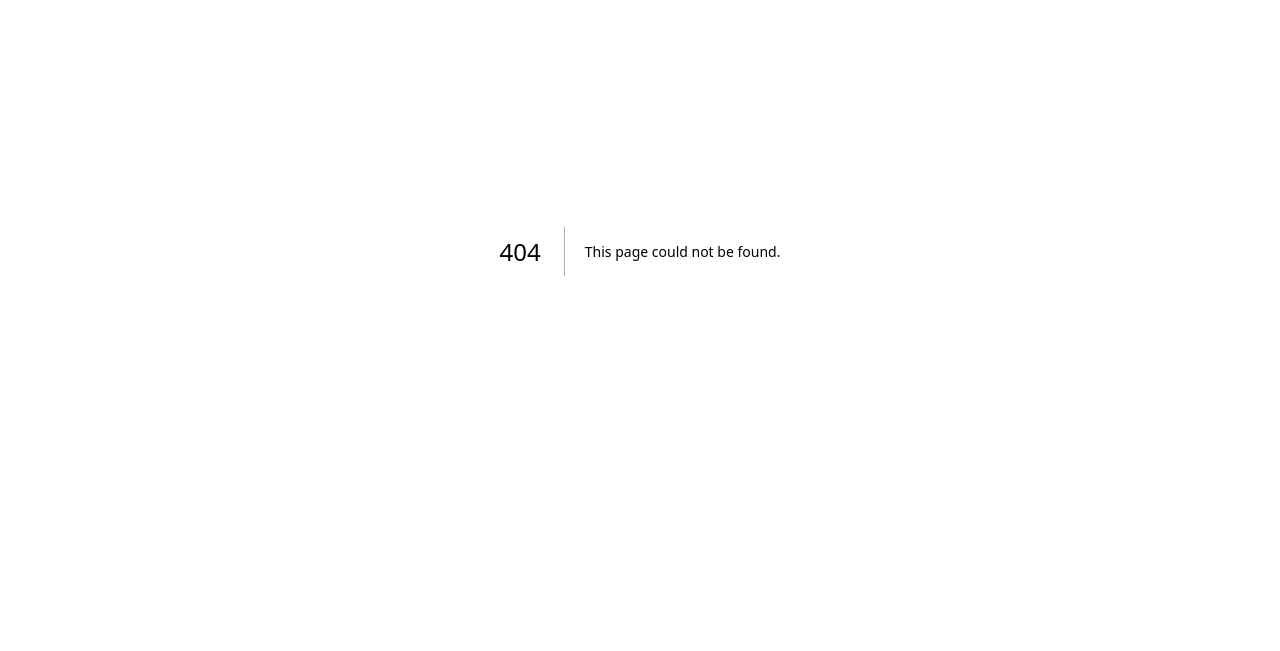
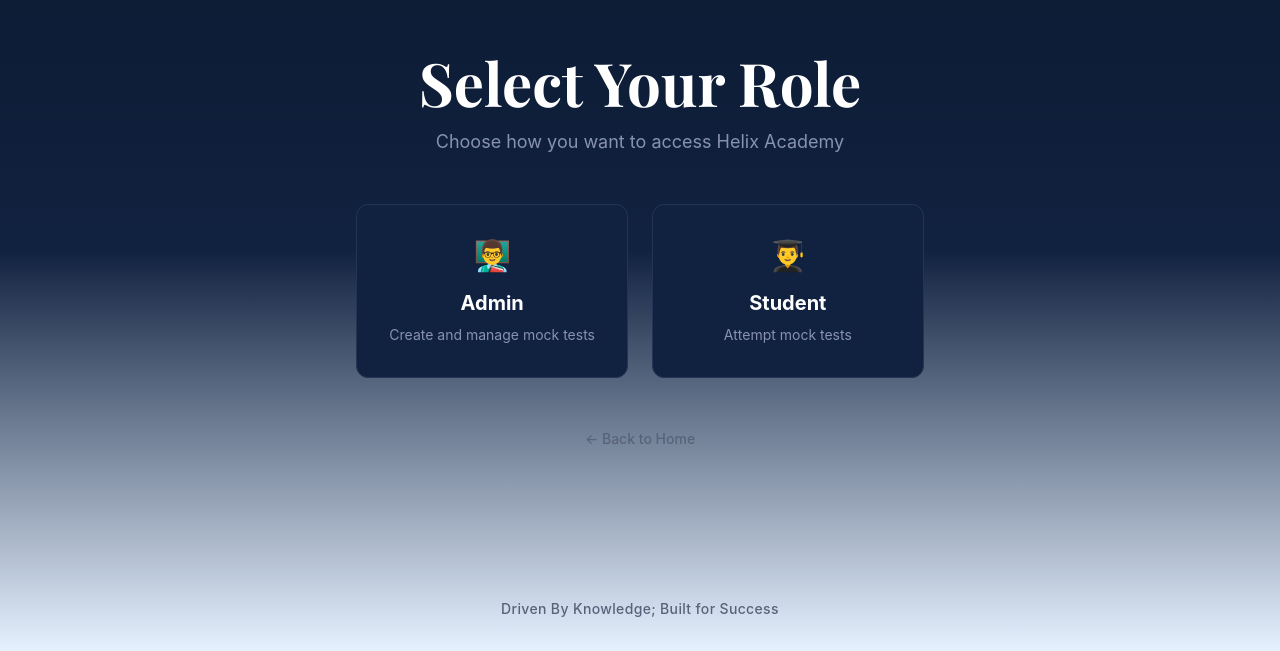
Before and after one commit to Afolex-CBT-Simulator/helix-academy, a Next.js app: page /app/fork in a window 1280 px wide. Before the commit this address had no page. Shown: the part 149-800 px from the top of the page. Built offline with nearby package versions, Linux system fonts and the light colour scheme.

Commit message:
Create ForkPage component for role selection

```diff
--- /dev/null
+++ b/app/app/fork/page.tsx
@@ -0,0 +1,69 @@
+import Link from 'next/link'
+
+export default function ForkPage() {
+  return (
+    <main className="min-h-screen flex flex-col items-center justify-center relative overflow-hidden">
+      {/* Background - Same as Page 1 */}
+      <div className="absolute inset-0 bg-gradient-to-b from-[#0a192f] via-[#112240] to-[#e6f1ff]" />
+      <div
+        className="absolute inset-0"
+        style={{
+          backgroundImage: `radial-gradient(rgba(255, 255, 255, 0.5) 1px, transparent 1px)`,
+          backgroundSize: '32px 32px',
+          opacity: 0.02
+        }}
+      />
+
+      {/* Content */}
+      <div className="relative z-10 text-center px-6 max-w-3xl">
+        <h1
+          className="text-4xl md:text-6xl font-bold text-white mb-4"
+          style={{ fontFamily: '"Playfair Display", Georgia, serif' }}
+        >
+          Select Your Role
+        </h1>
+        <p className="text-base md:text-lg text-[#8892b0] mb-12">
+          Choose how you want to access Helix Academy
+        </p>
+
+        {/* Two Cards */}
+        <div className="grid md:grid-cols-2 gap-6 max-w-2xl mx-auto">
+          {/* Admin Card */}
+          <Link
+            href="/admin/login"
+            className="block p-8 bg-[#112240] border border-[#233554] rounded-xl hover:bg-[#0a192f] hover:border-[#3d5a80] transition-all duration-200 group"
+          >
+            <div className="text-3xl mb-4">👨‍🏫</div>
+            <h2 className="text-xl font-bold text-white mb-2 group-hover:text-[#64ffda] transition">Admin</h2>
+            <p className="text-sm text-[#8892b0]">Create and manage mock tests</p>
+          </Link>
+
+          {/* Student Card */}
+          <Link
+            href="/student/login"
+            className="block p-8 bg-[#112240] border border-[#233554] rounded-xl hover:bg-[#0a192f] hover:border-[#3d5a80] transition-all duration-200 group"
+          >
+            <div className="text-3xl mb-4">👨‍🎓</div>
+            <h2 className="text-xl font-bold text-white mb-2 group-hover:text-[#64ffda] transition">Student</h2>
+            <p className="text-sm text-[#8892b0]">Attempt mock tests</p>
+          </Link>
+        </div>
+
+        {/* Back Button */}
+        <div className="mt-12">
+          <Link
+            href="/"
+            className="text-[#586279] hover:text-[#8892b0] text-sm font-medium transition"
+          >
+            ← Back to Home
+          </Link>
+        </div>
+      </div>
+
+      {/* Footer */}
+      <footer className="absolute bottom-8 text-[#586279] text-xs md:text-sm font-medium tracking-wide">
+        Driven By Knowledge; Built for Success
+      </footer>
+    </main>
+  )
+}
```
